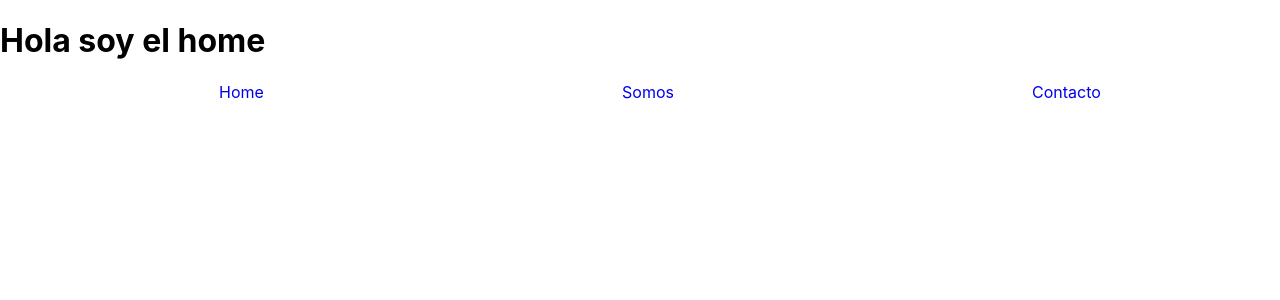
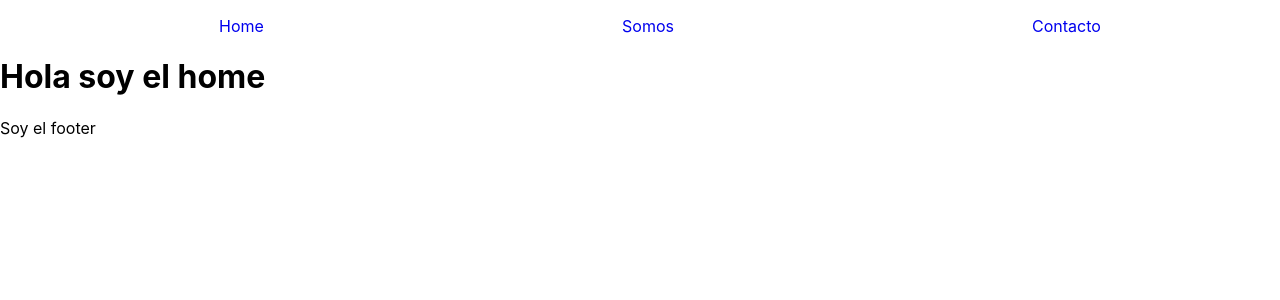
Before and after one commit to franponce/pruebasreact, a React (Create React App) app: page / in a window 1280 px wide. Shown: the top 300 px of the page. Built offline with nearby package versions, Linux system fonts and the light colour scheme.

Commit message:
Template creation and header arrangement in your routes

```diff
--- /dev/null
+++ b/src/components/Footer.js
@@ -0,0 +1,9 @@
+import React from 'react';
+
+export default function Footer() {
+  return (
+    <div>
+        <p>Soy el footer</p>
+    </div>
+  )
+}
--- /dev/null
+++ b/src/components/Header.js
@@ -0,0 +1,23 @@
+import React from 'react';
+import { Link } from 'react-router-dom';
+
+
+export default function Header() {
+  return (
+    <div>
+        <header>
+          <ul>
+            <li>
+              <Link to="/">Home</Link>
+            </li>
+            <li>
+              <Link to="/somos">Somos</Link>
+            </li>
+            <li>
+              <Link to="/contacto">Contacto</Link>
+            </li>
+          </ul>
+        </header>
+    </div>
+  )
+}
--- /dev/null
+++ b/src/components/Layout.js
@@ -0,0 +1,14 @@
+import React, { Children } from 'react';
+import Header from './Header';
+import Footer from './Footer';
+
+export default function Layout(props) {
+    const {children} = props;
+  return (
+    <div>
+        <Header></Header>
+        {children}
+        <Footer></Footer>
+    </div>
+  )
+}
--- a/src/containers/Home.jsx
+++ b/src/containers/Home.jsx
@@ -1,24 +1,11 @@
 import React from 'react';
-import { Link } from 'react-router-dom';
 import '../assets/css/Home.css';
 
 export default function Home() {
   return (
     <div>
         <h1>Hola soy el home</h1>
-        <header>
-          <ul>
-            <li>
-              <Link to="/">Home</Link>
-            </li>
-            <li>
-              <Link to="/somos">Somos</Link>
-            </li>
-            <li>
-              <Link to="/contacto">Contacto</Link>
-            </li>
-          </ul>
-        </header>
+
     </div>
   )
 }
--- a/src/routes/App.js
+++ b/src/routes/App.js
@@ -3,15 +3,18 @@ import { BrowserRouter, Routes, Route } from 'react-router-dom';
 import Somos from '../containers/Somos';
 import Home from '../containers/Home';
 import Contacto from '../containers/Contacto';
+import Layout from '../components/Layout';
 
 export default function App() {
   return (
   <BrowserRouter>
+  <Layout>
   <Routes>
   <Route path='/' element={<Home />} />
     <Route path='/somos' element={<Somos/>} />
     <Route path='/contacto' element={<Contacto/>} />
   </Routes>
+  </Layout>
   </BrowserRouter>
   );
 }
```
